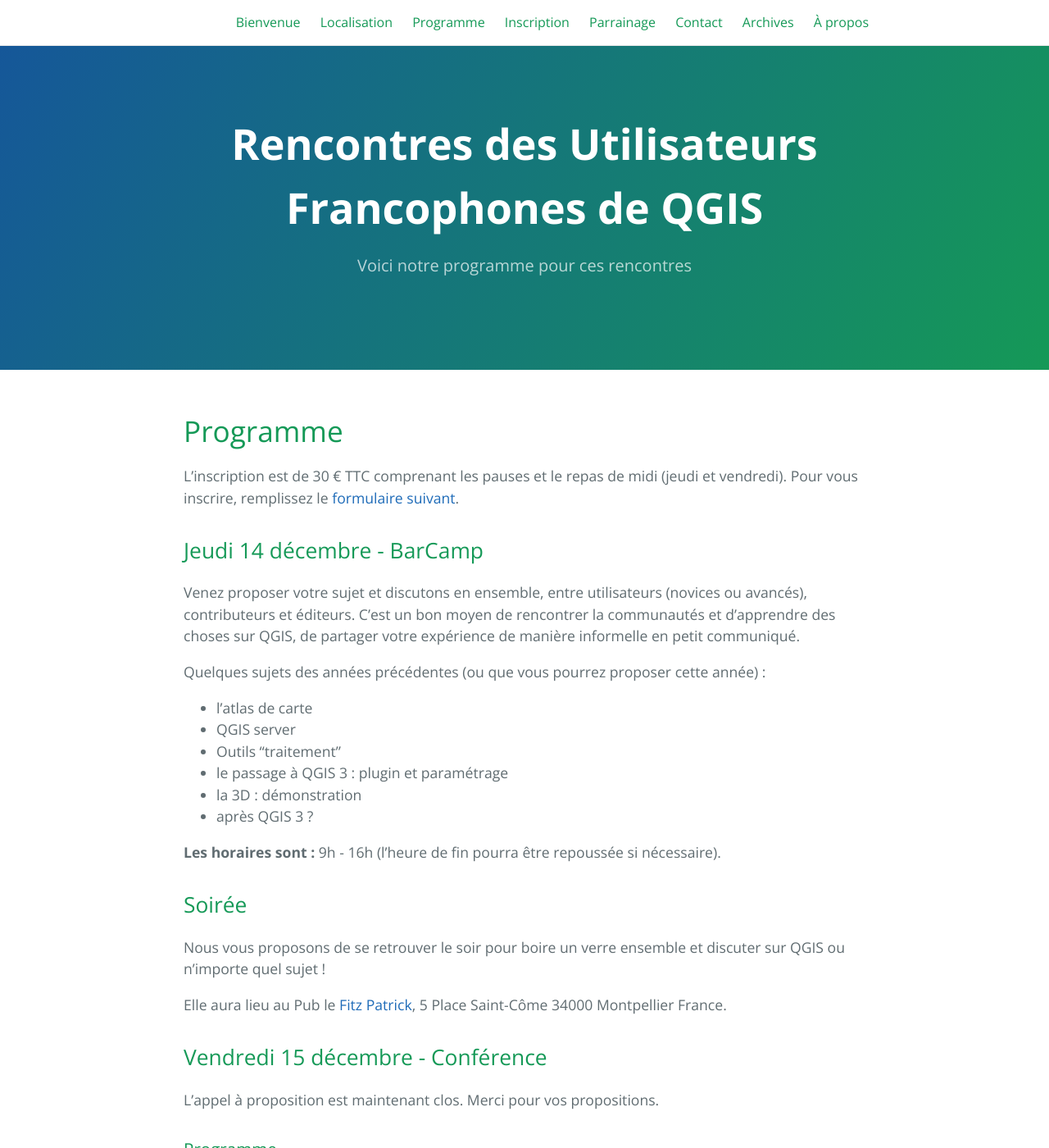
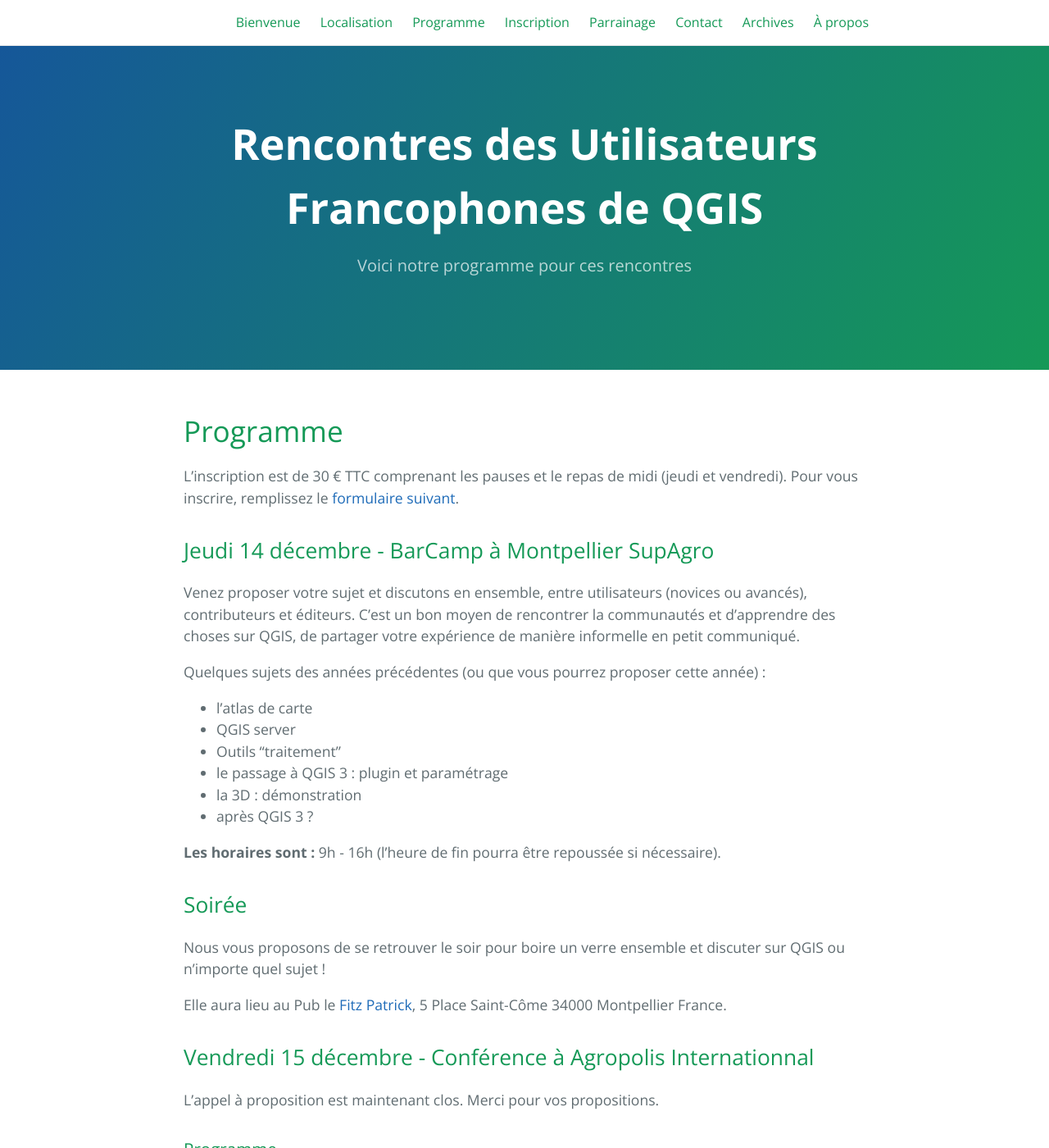
Before and after one commit to OSGeo-fr/QGIS-conf-fr-website, a Jekyll site: the page built from z20_programme.md, in a window 1280 px wide and 1400 px high. Shown: the whole window at 82% size. Built offline with Jekyll 4.4.1, drawn with Linux system fonts in a browser that asks for light colours.

Commit message:
ajout de la localisation

```diff
--- a/z20_programme.md
+++ b/z20_programme.md
@@ -8,7 +8,7 @@ tagline: Voici notre programme pour ces rencontres
 
 L'inscription est de 30 € TTC comprenant les pauses et le repas de midi (jeudi et vendredi). Pour vous inscrire, remplissez le [formulaire suivant](z25_inscription.html).
 
-## Jeudi 14 décembre - BarCamp
+## Jeudi 14 décembre - BarCamp à Montpellier SupAgro
 
 Venez proposer votre sujet et discutons en ensemble, entre utilisateurs (novices ou avancés), contributeurs et éditeurs. C'est un bon moyen de rencontrer la communautés et d'apprendre des choses sur QGIS, de partager votre expérience de manière informelle en petit communiqué.
 
@@ -29,7 +29,7 @@ Nous vous proposons de se retrouver le soir pour boire un verre ensemble et disc
 
 Elle aura lieu au Pub le [Fitz Patrick](http://www.fitzpatricksirishpub.com/),  5 Place Saint-Côme 34000 Montpellier France.
 
-## Vendredi 15 décembre - Conférence
+## Vendredi 15 décembre - Conférence à Agropolis Internationnal
 
 L'appel à proposition est maintenant clos. Merci pour vos propositions.
 
```
